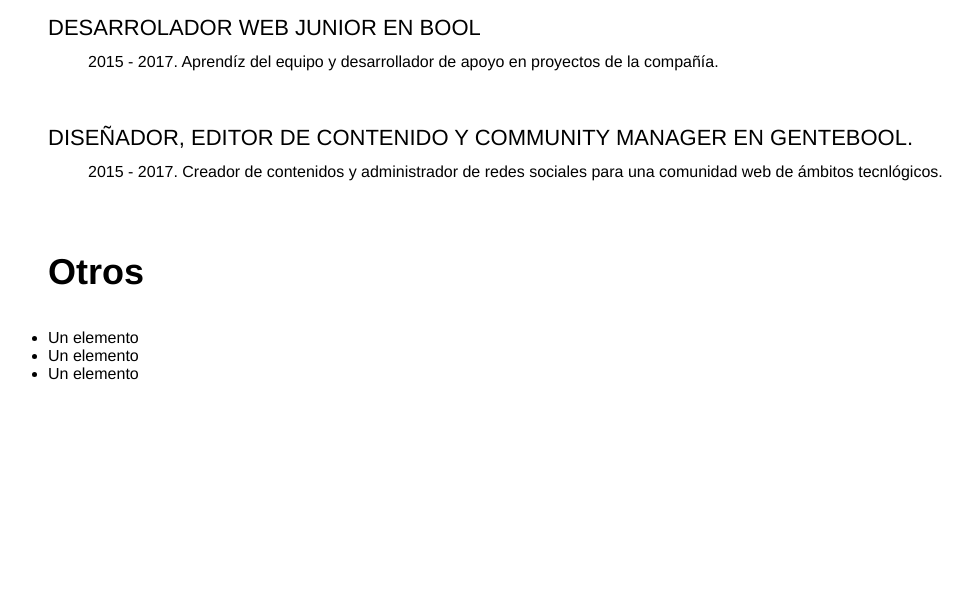
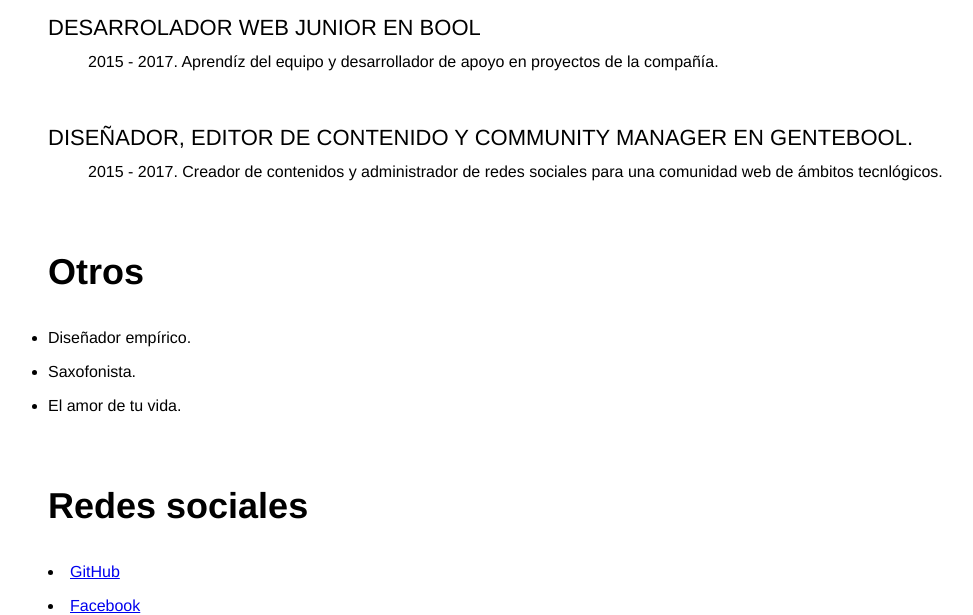
Before and after one commit to tglassesguy/webdevelopment-course, a plain HTML site: page cv/index.html in a window 1280 px wide. Shown: the part 513-1128 px from the top of the page, without its empty margins (112-1085 px from the left). Before the commit the page ends 896 px from the top, so only its background shows below. Drawn offline with Linux system fonts and the light colour scheme.

Commit message:
added section about social accounts

```diff
--- a/cv/index.html
+++ b/cv/index.html
@@ -49,10 +49,19 @@
                 <div style="margin-top:70px;">
                     <h3 style="font-size: 36px; font-weight:700;">Otros</h3>
                     <ul style="padding: 0px; margin-top: 12px;">
-                        <li>Un elemento</li>
-                        <li>Un elemento</li>
-                        <li>Un elemento</li>
+                        <li style="margin-top: 16px;">Diseñador empírico.</li>
+                        <li style="margin-top: 16px;">Saxofonista.</li>
+                        <li style="margin-top: 16px;">El amor de tu vida.</li>
                     </ul>
+                </div>
+                <div style="margin-top:70px;">
+                    <h3 style="font-size: 36px; font-weight:700;">Redes sociales</h3>
+                    <li style="margin-top: 16px;">
+                        <a href="https://www.github.com/tglassesguy">GitHub</a>
+                    </li>
+                    <li style="margin-top: 16px;">
+                        <a href="https://www.facebook.com/javier.acollazos">Facebook</a>
+                    </li>
                 </div>
             </div>
         </section>
```
